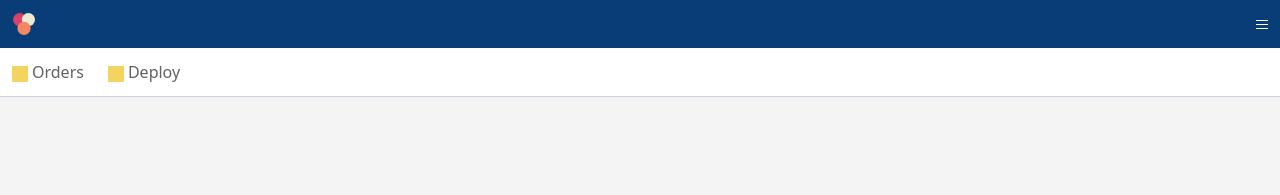
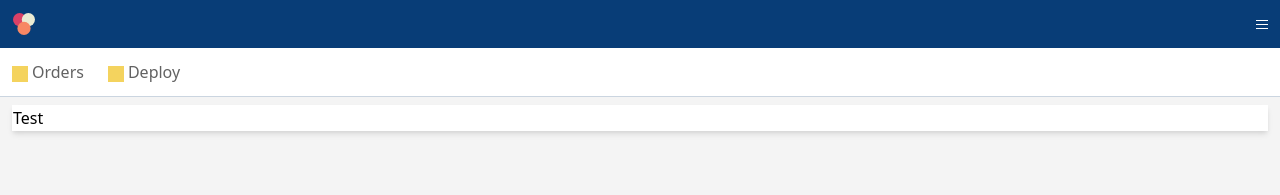
Before and after one commit to mrodrigues95/pick-up, a React (Create React App) app: page /deploy in a window 1280 px wide. Shown: the top 195 px of the page. Built offline with nearby package versions, Linux system fonts and the light colour scheme.

Commit message:
added a form component

```diff
--- a/src/components/Deploy/Deploy.js
+++ b/src/components/Deploy/Deploy.js
@@ -2,11 +2,13 @@ import React from 'react';
 
 import Layout from '../Layout';
 import Navigation from '../Navigation/Navigation';
+import Form from '../UI/Form';
 
 const Deploy = () => {
   return (
     <Layout>
       <Navigation />
+      <Form />
     </Layout>
   );
 };
--- /dev/null
+++ b/src/components/UI/Form.js
@@ -0,0 +1,11 @@
+import React from 'react';
+
+const Form = () => {
+  return (
+      <form className="bg-white border border-black border-opacity-0 shadow-md mt-2 mx-3">
+          <h1>Test</h1>
+      </form>
+  );
+};
+
+export default Form;
```
